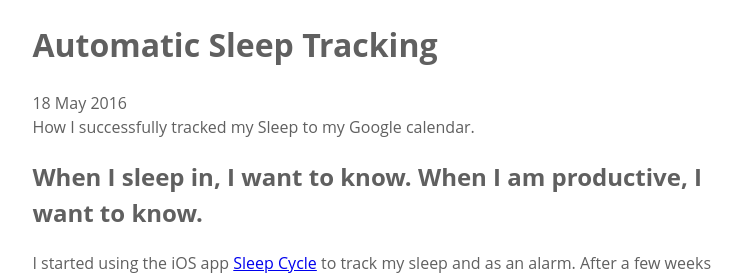
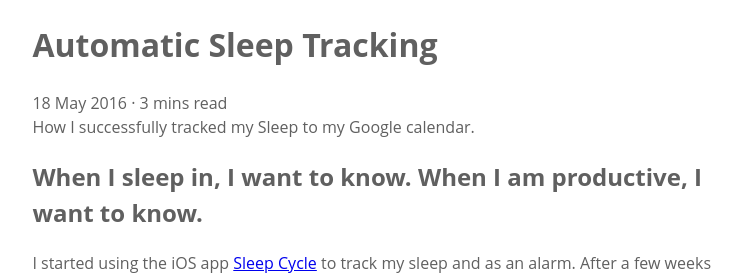
Before and after one commit to harrymt/blog, a Jekyll site: the page built from _posts/2016-05-18-sleep-tracking.md, in a window 1280 px wide and 900 px high. Shown: the top 279 px of the window, without its empty margins (262-1017 px from the left). Built offline with Jekyll 4.4.1, drawn with Linux system fonts in a browser that asks for light colours.

Commit message:
Added read time for each post

```diff
--- a/_layouts/post.html
+++ b/_layouts/post.html
@@ -5,6 +5,16 @@ layout: default
 <div class="post">
   <h1>{{ page.title }}</h1>
   <span class="post-date">{{ page.date | date_to_string }}</span>
+  <span>&middot;</span>
+  <span class="post-reading-time">
+  {% assign words = content | number_of_words %}
+  {% if words < 360 %}
+    1 min
+  {% else %}
+    {{ words | divided_by: 180 }} mins
+  {% endif %}
+  read
+  </span>
   {{ content }}
 </div>
 
```
